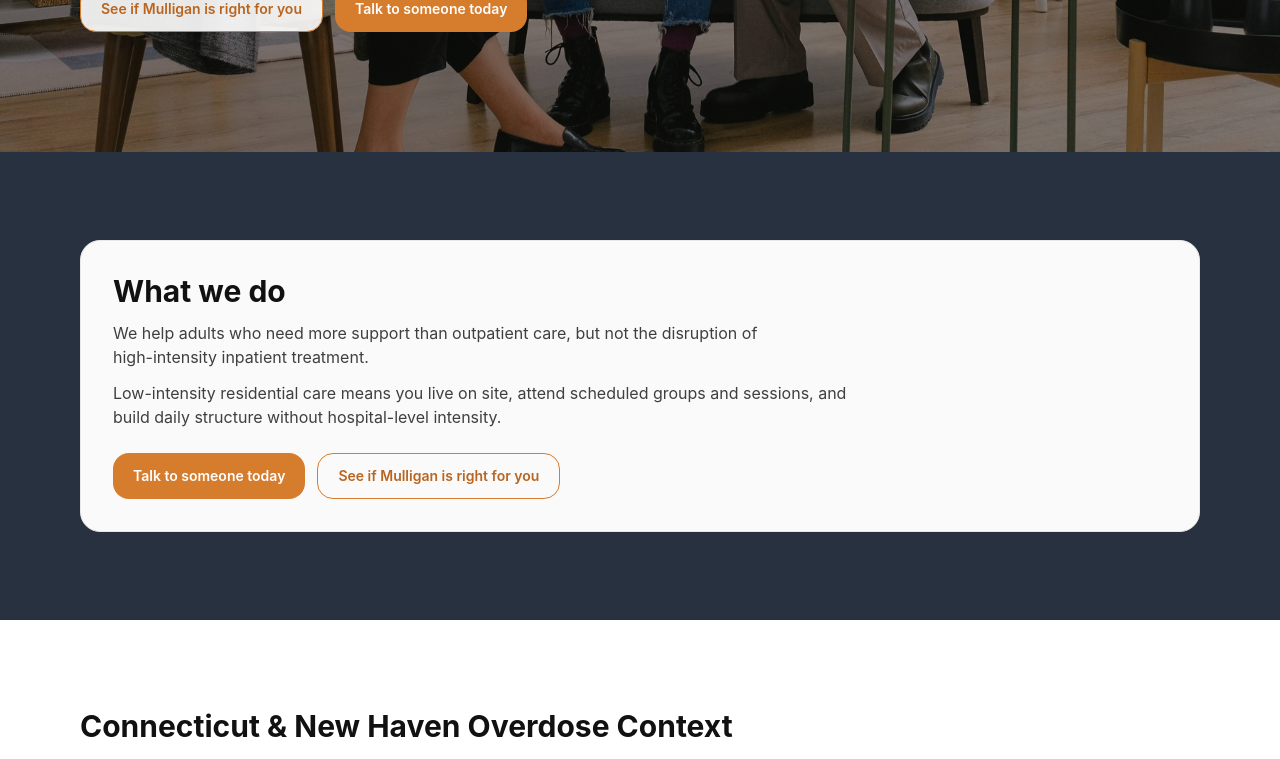
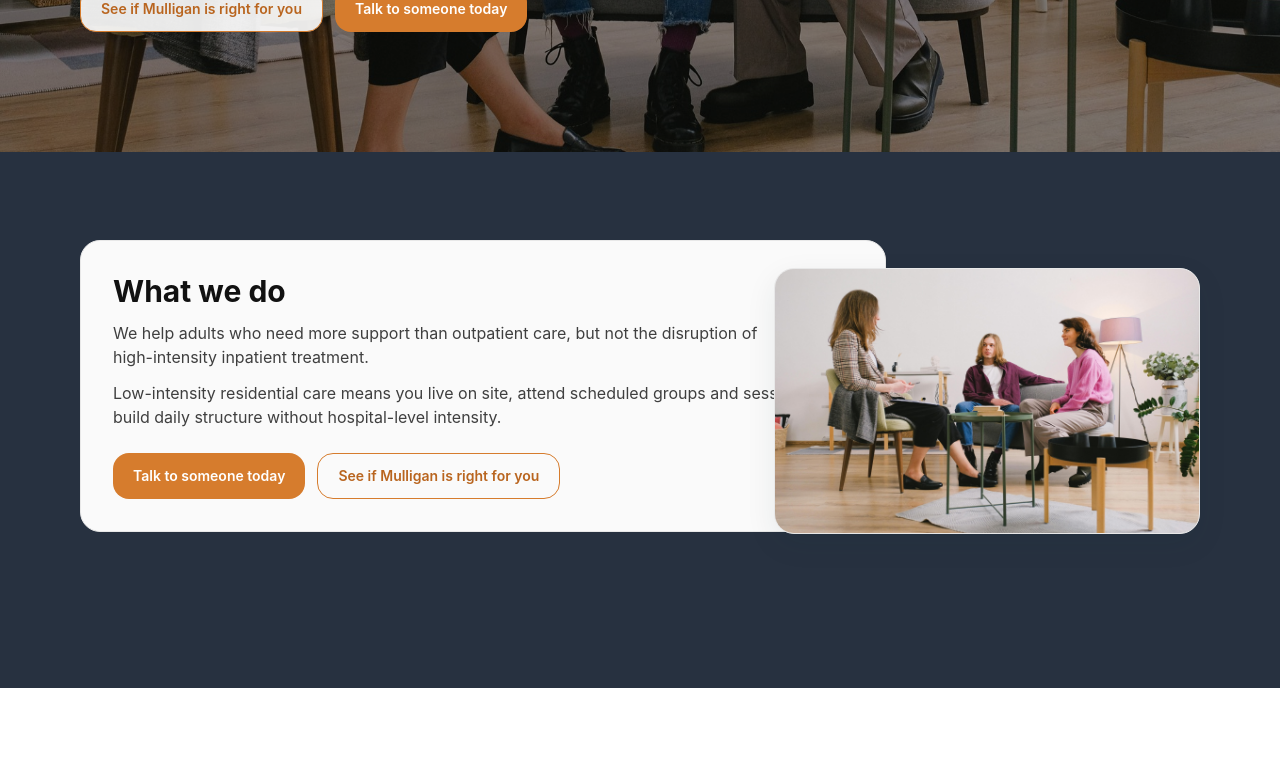
Before and after one commit to MaxMRC-CT/mulligan-recovery-ct, a Next.js app: page / in a window 1280 px wide. Shown: the part 651-1410 px from the top of the page. Built offline with nearby package versions, Linux system fonts and the light colour scheme.

Commit message:
Update page.tsx

```diff
--- a/app/(routes)/page.tsx
+++ b/app/(routes)/page.tsx
@@ -64,7 +64,9 @@ export default function HomePage() {
       </section>
 
       <section className="section pt-0">
-        <div className="container rounded-2xl border border-line bg-neutral-50 p-8">
+        <div className="container">
+          <div className="relative md:min-h-[360px]">
+            <div className="rounded-2xl border border-line bg-neutral-50 p-8 md:w-[74%] lg:w-[72%]">
               <h2 className="section-heading">What we do</h2>
               <p className="section-subheading">
                 We help adults who need more support than outpatient care, but not the disruption of high-intensity
@@ -81,6 +83,15 @@ export default function HomePage() {
                 <Link href="/admissions" className="btn-secondary">
                   See if Mulligan is right for you
                 </Link>
+              </div>
+            </div>
+            <div className="mt-5 md:absolute md:right-0 md:top-7 md:mt-0 md:w-[40%] lg:w-[38%]">
+              <ContentImage
+                src="/images/home/support-connection.jpg"
+                alt="Two adults in a supportive one-on-one conversation"
+                className="md:[&>div]:shadow-card"
+              />
+            </div>
           </div>
         </div>
       </section>
```
Lines whose indentation alone changed are shown as unchanged.
